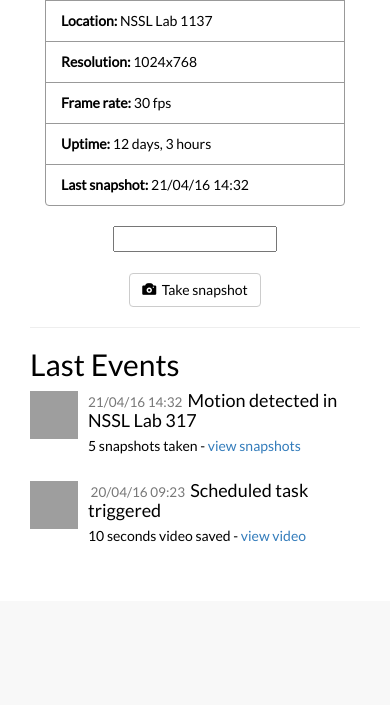
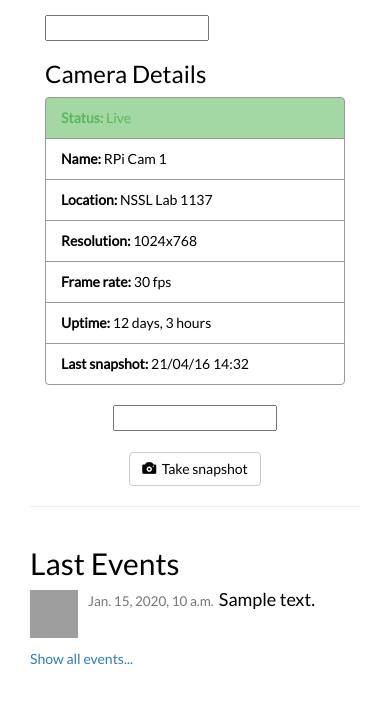
Before and after one commit to Coordinated-Marine-Robotics/rpi-surv-cam, a Django app: template rpisurvcam/survcam/templates/survcam/stream.html in a window 390 px wide. Shown: the part 459-1164 px from the top of the page. Before the commit the page ends 1000 px from the top, so only its background shows below. Run offline with Django 3.2, Linux system fonts and the light colour scheme; data comes from the database, SQL or seed files in the repository; the template is opened without the code that fills it: values that come from a table or form of the project are taken from there, most other values are stand-ins (such as "Sample title", 1, 10 or a date in 2020); some libraries are stand-ins or nearby versions; grey boxes are pictures that could not be loaded.

Commit message:
Adding events and last events view

```diff
--- a/rpisurvcam/survcam/admin.py
+++ b/rpisurvcam/survcam/admin.py
@@ -3,5 +3,8 @@
 # Register your models here.
 
 from .models import Camera
+from events.models import EventClass, Event
 
 admin.site.register(Camera)
+admin.site.register(EventClass)
+admin.site.register(Event)
--- a/rpisurvcam/survcam/models.py
+++ b/rpisurvcam/survcam/models.py
@@ -5,9 +5,19 @@
 # Create your models here.
 
 class Camera(models.Model):
-	name = models.CharField(max_length=100)
-	location = models.CharField(max_length=100)
-	stream_url = models.URLField()
-	commands_queue = models.CharField(max_length=100)
-	resolution = models.CharField(max_length=100, default='1024x768')
-	fps = models.IntegerField(default=30)
+    RESOLUTION_CHOICES = (
+        ("640x480", "640x480"),
+        ("1296x730", "1296x730"),
+        ("1296x972", "1296x972"),
+        ("1024x768", "1024x768"),
+        ("2592x1944", "2592x1944"),
+        ("1920x1080", "1920x1080")
+    )
+
+    name = models.CharField(max_length=100)
+    location = models.CharField(max_length=100)
+    stream_url = models.URLField()
+    commands_queue = models.CharField(max_length=100)
+    resolution = models.CharField(choices=RESOLUTION_CHOICES,
+                                  max_length=100, default='1024x768')
+    fps = models.IntegerField(default=30)
--- a/rpisurvcam/survcam/templates/survcam/base.html
+++ b/rpisurvcam/survcam/templates/survcam/base.html
@@ -20,7 +20,7 @@
             <span class="icon-bar"></span>
             <span class="icon-bar"></span>
           </button>
-          <a class="navbar-brand" href="#"><span>Surveillance Camera</span></a>
+          <a class="navbar-brand" href="/survcam"><span>Surveillance Camera</span></a>
         </div>
         <div class="collapse navbar-collapse" id="navbar-ex-collapse">
           <ul class="nav navbar-nav navbar-right">
--- /dev/null
+++ b/rpisurvcam/survcam/templates/survcam/last_events.html
@@ -0,0 +1,23 @@
+{% load static %}
+<h2>Last Events</h2>
+<ul class="media-list">
+    {% for event in events %}
+    <li class="media">
+    <a class="pull-left" href="#"><img class="media-object" src="http://pingendo.github.io/pingendo-bootstrap/assets/placeholder.png" height="48" width="48"></a>
+    <div class="media-body">
+      <h4 class="media-heading">
+        <small>{{ event.time }}&nbsp;&nbsp;</small>{{ event.description }}
+        <small>
+          {% if event.status == 0 %}
+          <span class="label label-success">&nbsp;&nbsp;Success
+            {% elif event.status == 2 %}
+            <span class="label label-danger">&nbsp;&nbsp;System Error
+              {% elif event.status == 3 %}
+              <span class="label label-info">&nbsp;&nbsp;Info
+                {% endif %}
+        &nbsp;&nbsp;</span></small>
+      </h4>
+    </div>
+  </li>
+  {% endfor %}
+</ul>
--- a/rpisurvcam/survcam/templates/survcam/stream.html
+++ b/rpisurvcam/survcam/templates/survcam/stream.html
@@ -5,12 +5,11 @@
 <div class="row-fluid">
   <div class="col-md-6">
     <div class="well">
-      <img id="stream-img" src="{{ stream_url }}" class="img-responsive">
+      <img src="{% static 'house-03.jpg' %}" class="img-responsive">
     </div>
   </div>
   <div class="col-md-2">
-    <input id="ex1" data-slider-id='ex1Slider' type="text" data-slider-min="-90" data-slider-max="90" data-slider-step="1" data-slider-value="0"
-             data-slider-orientation="vertical" />
+      <input id="ex1" data-slider-id='ex1Slider' type="text" data-slider-min="-90" data-slider-max="90" data-slider-step="1" data-slider-value="0" data-slider-orientation="vertical"/>
   </div>
   <div class="col-md-4">
     <h3>Camera Details</h3>
@@ -50,33 +49,17 @@
     </div>
   </div>
 </div>
+<hr>
 <div class="row">
   <div class="col-md-12">
-    <hr>
-    <h2>Last Events</h2>
-    <ul class="media-list">
-      <li class="media">
-        <a class="pull-left" href="#"><img class="media-object" src="http://pingendo.github.io/pingendo-bootstrap/assets/placeholder.png" height="48" width="48"></a>
-        <div class="media-body">
-          <h4 class="media-heading">
-            <small>21/04/16 14:32&nbsp;&nbsp;</small>Motion detected in NSSL Lab 317</h4>
-          <p>5 snapshots taken -
-            <a>view snapshots</a>
-          </p>
-        </div>
-      </li>
-      <li class="media">
-        <a class="pull-left" href="#"><img class="media-object" src="http://pingendo.github.io/pingendo-bootstrap/assets/placeholder.png" height="48" width="48"></a>
-        <div class="media-body">
-          <h4 class="media-heading">
-            <small>&nbsp;20/04/16 09:23&nbsp;&nbsp;</small>Scheduled task triggered</h4>
-          <p>10 seconds video saved -
-            <a>view video</a>
-          </p>
-        </div>
-      </li>
-    </ul>
+    {% include "survcam/last_events.html" %}
   </div>
 </div>
-
+<div class="row">
+  <div class="col-md-5"></div>
+  <div class="col-md-2">
+    <a href="events">Show all events...</a>
+  </div>
+  <div class="col-md-5"></div>
+</div>
 {% endblock %}
--- a/rpisurvcam/survcam/urls.py
+++ b/rpisurvcam/survcam/urls.py
@@ -3,7 +3,8 @@
 from . import views
 
 urlpatterns = [
-    url(r'^$', views.index, name='index'),
+    url(r'^$', views.index, name='index'),    # TODO: FIXME
     url(r'^move$', views.move, name='move'),
+    url(r'^events$', views.events, name='events'),
     url(r'^snapshot$', views.snapshot, name='snapshot'),
 ]
```
Also changed, not shown: rpisurvcam/survcam/events.py (deleted, +0 -19 lines), rpisurvcam/survcam/templates/survcam/events.html (added, +26 -0 lines), rpisurvcam/survcam/views.py (+47 -24 lines).
